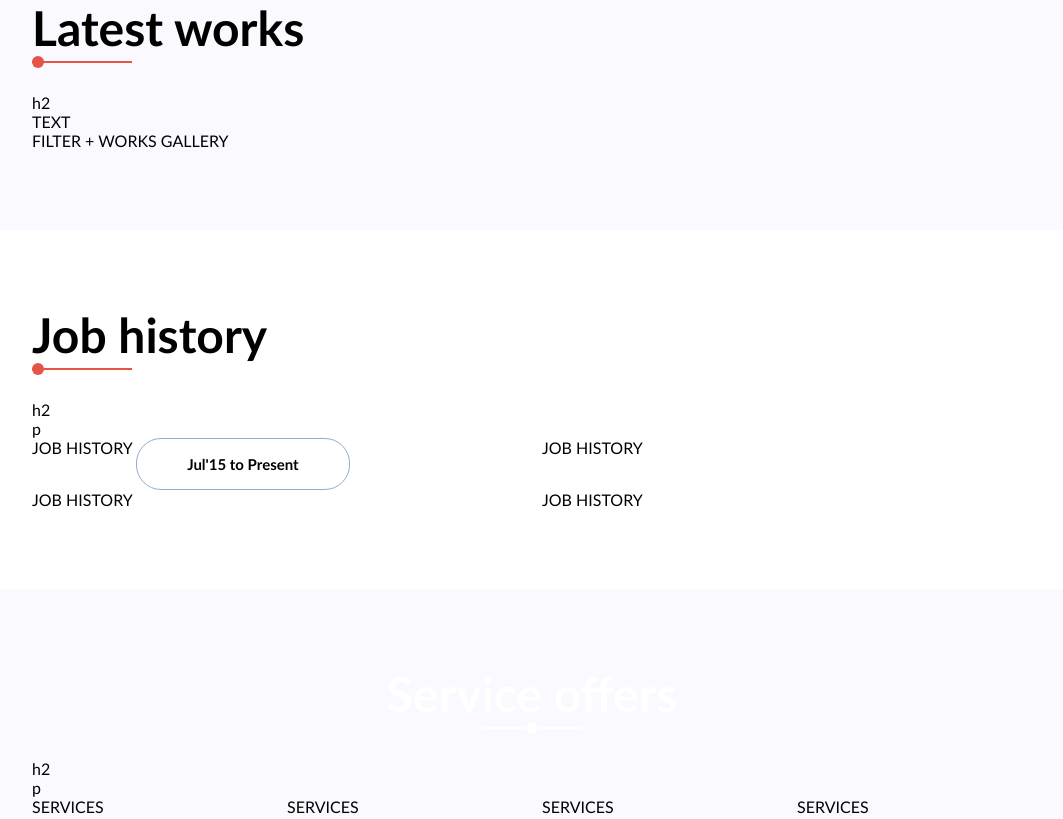
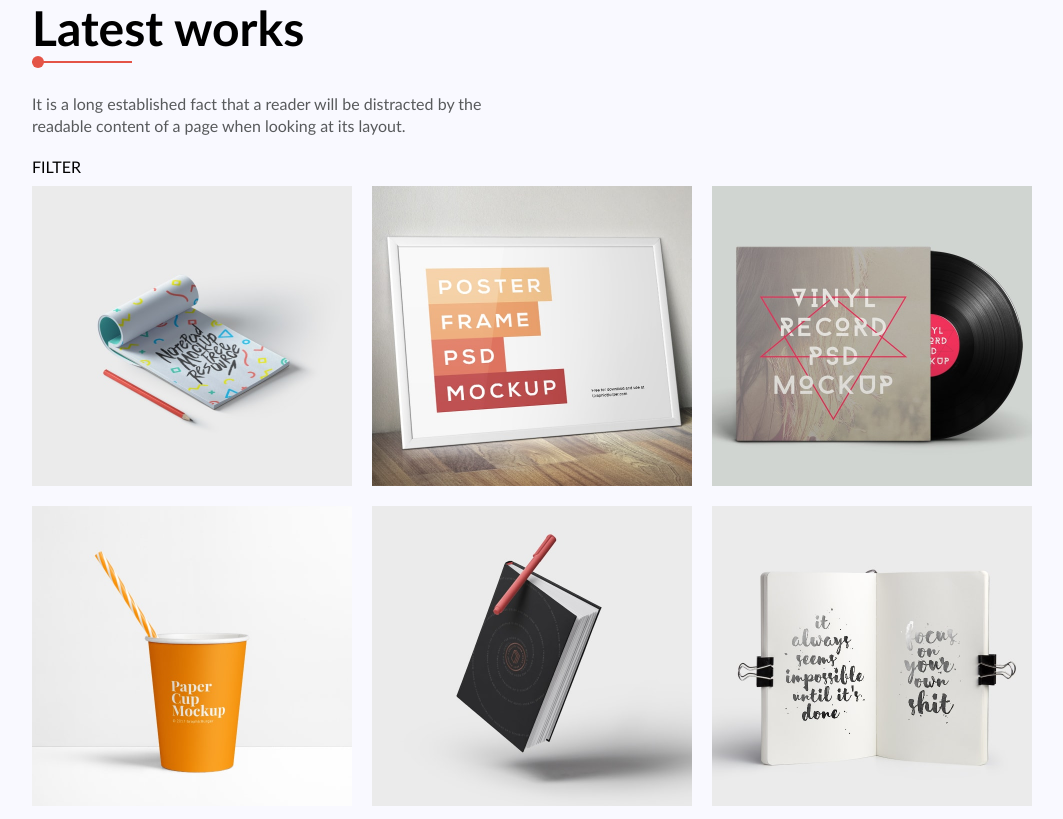
Before and after one commit to gaideliai/13-kareem-portfolio, a plain HTML site: page index.html in a window 1280 px wide. Shown: the part 2054-2873 px from the top of the page, without its empty margins (108-1171 px from the left). Drawn offline with Linux system fonts and the light colour scheme.

Commit message:
works gallery

```diff
--- a/css/works-gallery.css
+++ b/css/works-gallery.css
@@ -0,0 +1,50 @@
+.gallery {
+    display: inline-block;
+    width: 100%;
+}
+    .gallery > .filter {
+        display: inline-block;
+        width: 100%;
+    }
+    .gallery > .list {
+        display: inline-block;
+        width: calc(100% + 20px);
+        margin: 0 -10px;
+    }
+        .gallery > .list > .item {
+            display: inline-block;
+            float: left;
+            width: calc(100% / 3 - 20px);
+            margin: 10px;
+            position: relative;
+        }
+            .gallery .item > img {
+                display: inline-block;
+                width: 100%;
+                height: 300px;
+                object-fit: cover;
+                object-position: center;
+            }
+            .gallery .item > .text {
+                display: none;
+                position: absolute;
+                top: 0;
+                right: 0;
+                left: 0;
+                bottom: 0;
+                background-color: #f005;
+                color: #fff;
+                font-size: 30px;
+            }
+                .gallery .item h5 {
+
+                }
+                .gallery .item ul {
+
+                }
+                    .gallery .item li {
+
+                    }
+            .gallery .item:hover > .text {
+                display: inline-block;
+            }
--- a/index.html
+++ b/index.html
@@ -82,15 +82,13 @@
     </div>
 
     <!-- WORKS GALLERY -->
-    <div class="container bg-light">
+    <div id="works" class="container bg-light">
         <div class="row">
-            <div class="col-12" data-h2="Latest works">
-                h2
-            </div>
+            <div class="col-12" data-h2="Latest works"></div>
         </div>
         <div class="row">
             <div class="col-6">
-                TEXT
+                <p>It is a long established fact that a reader will be distracted by the readable content of a page when looking at its layout.</p>
             </div>
         </div>
         <div class="row">
--- a/js/Achievements.js
+++ b/js/components/Achievements.js
@@ -1,5 +1,5 @@
 "use strict";
-import data from './data/achievements-data.js';
+import data from '../data/achievements-data.js';
 
 class Achievements {
     constructor (target) {
--- /dev/null
+++ b/js/components/Gallery.js
@@ -0,0 +1,75 @@
+"use strict"
+
+import data from '../data/works-data.js';
+
+class Gallery {
+    constructor(target) {
+        this.target = target;
+        this.DOM = null;
+        this.DOMfilter = null;
+        this.DOMlist = null;
+
+        this.init();
+    }
+
+    init() {
+        if (this.isValid()) {
+            this.render();
+        }
+    }
+
+    isValid() {
+        const DOM = document.querySelector(this.target);
+        if (!DOM) {
+            throw 'ERROR: target selector is incorrect...'
+        }
+        this.DOM = DOM;
+
+        if (!Array.isArray(data) || data.length === 0 ) {
+            throw 'ERROR: data must be a non-empty array...'
+        }
+
+        return true;
+    }
+
+    render() {
+        const HTML = `
+            <div class="gallery">
+                <div class="filter">FILTER</div>
+                <div class="list">WORKS LIST</div>
+            </div>`;
+        this.DOM.innerHTML = HTML;
+        this.DOMfilter = this.DOM.querySelector('.filter');
+        this.DOMlist = this.DOM.querySelector('.list');
+
+        this.renderList();
+        this.renderFilter();
+    }
+
+    renderList() {
+        let HTML = '';
+
+        for (let i=0; i<data.length; i++) {
+            const project = data[i];
+            HTML += `
+                <div class="item">
+                    <img src="./img/works/${project.photo}" alt="Gallery photo">
+                    <div class="text">
+                        <h5>${project.name}</h5>
+                        <ul>
+                            <li>tag1</li>
+                            <li>tag2</li>
+                            <li>tag3</li>
+                        </ul>
+                    </div>
+                </div>`;
+        }
+        this.DOMlist.innerHTML = HTML;
+    }
+
+    renderFilter() {
+        return;
+    }
+}
+
+export default Gallery;
--- /dev/null
+++ b/js/data/works-data.js
@@ -0,0 +1,51 @@
+"use strict";
+
+const data = [
+    {
+        photo: '1.jpg',
+        name: 'Studio & Art',
+        categories: ['Branding', 'Creative Work', 'Web Design']
+    },
+    {
+        photo: '2.jpg',
+        name: 'Creative & Art',
+        categories: ['Branding', 'Creative Work', 'Web Design', 'Wordpress']
+    },
+    {
+        photo: '3.jpg',
+        name: 'Open Imagination',
+        categories: ['Branding', 'Creative Work', 'Wordpress']
+    },
+    {
+        photo: '4.jpg',
+        name: 'Locked Steel Gate',
+        categories: ['Branding', 'Wordpress', 'Mobile App', 'Responsive Design']
+    },
+    {
+        photo: '5.jpg',
+        name: 'Mac Sunglasses',
+        categories: ['Mobile App', 'Responsive Design', 'Web Design', 'SEO', 'Wordpress']
+    },
+    {
+        photo: '6.jpg',
+        name: 'Backpack Contents',
+        categories: ['Responsive Design', 'SEO', 'Wordpress']
+    },
+    {
+        photo: '7.jpg',
+        name: 'Wilderness Culture',
+        categories: ['Creative Work', 'Web Design', 'SEO']
+    },
+    {
+        photo: '8.jpg',
+        name: 'Travel Diaries',
+        categories: ['Creative Work', 'SEO', 'Responsive Design']
+    },
+    {
+        photo: '9.jpg',
+        name: 'Wanderlust',
+        categories: ['Mobile App', 'SEO', 'Responsive Design']
+    }
+]
+
+export default data;
--- a/js/main.js
+++ b/js/main.js
@@ -1,6 +1,7 @@
 "use strict";
-import SectionHeading from './SectionHeading.js';
-import Achievements from './Achievements.js';
+import SectionHeading from './components/SectionHeading.js';
+import Achievements from './components/Achievements.js';
+import Gallery from './components/Gallery.js';
 
 
 //Headings
@@ -10,5 +11,6 @@ for ( let i=0; i<allDataH2.length; i++ ) {
     new SectionHeading( allDataH2[i] );
 }
 
-//Achievements
 new Achievements('#achievements > .row');
+
+new Gallery ('#works > .row:nth-child(3) > .col-12');
```
Also changed, not shown: js/components/kareem.js (added, +47 -0 lines), img/works/1.jpg (added), img/works/2.jpg (added), img/works/3.jpg (added), img/works/4.jpg (added), img/works/5.jpg (added), img/works/6.jpg (added), img/works/7.jpg (added), img/works/8.jpg (added), img/works/9.jpg (added), js/components/SectionHeading.js (renamed from js/SectionHeading.js).
